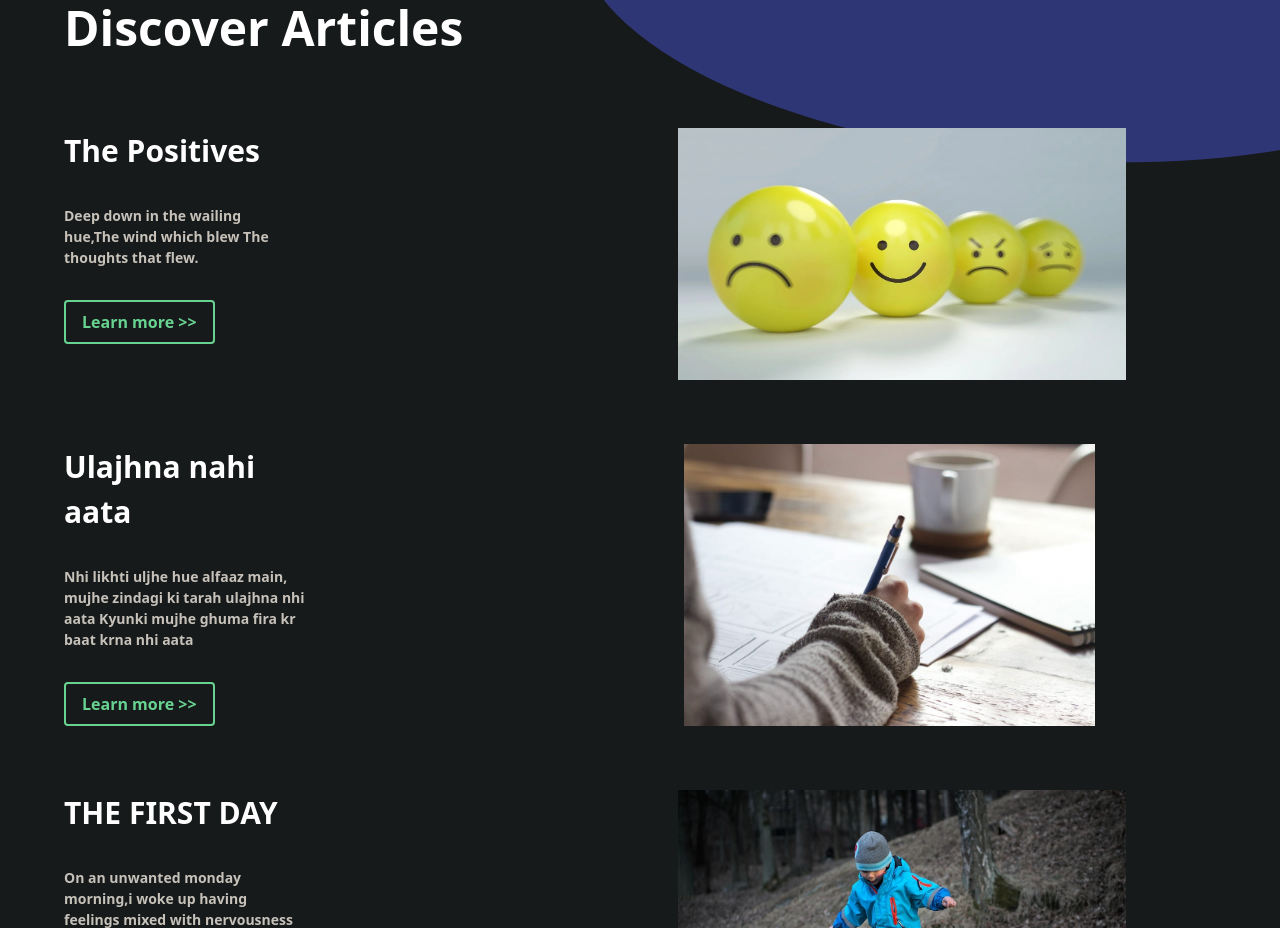
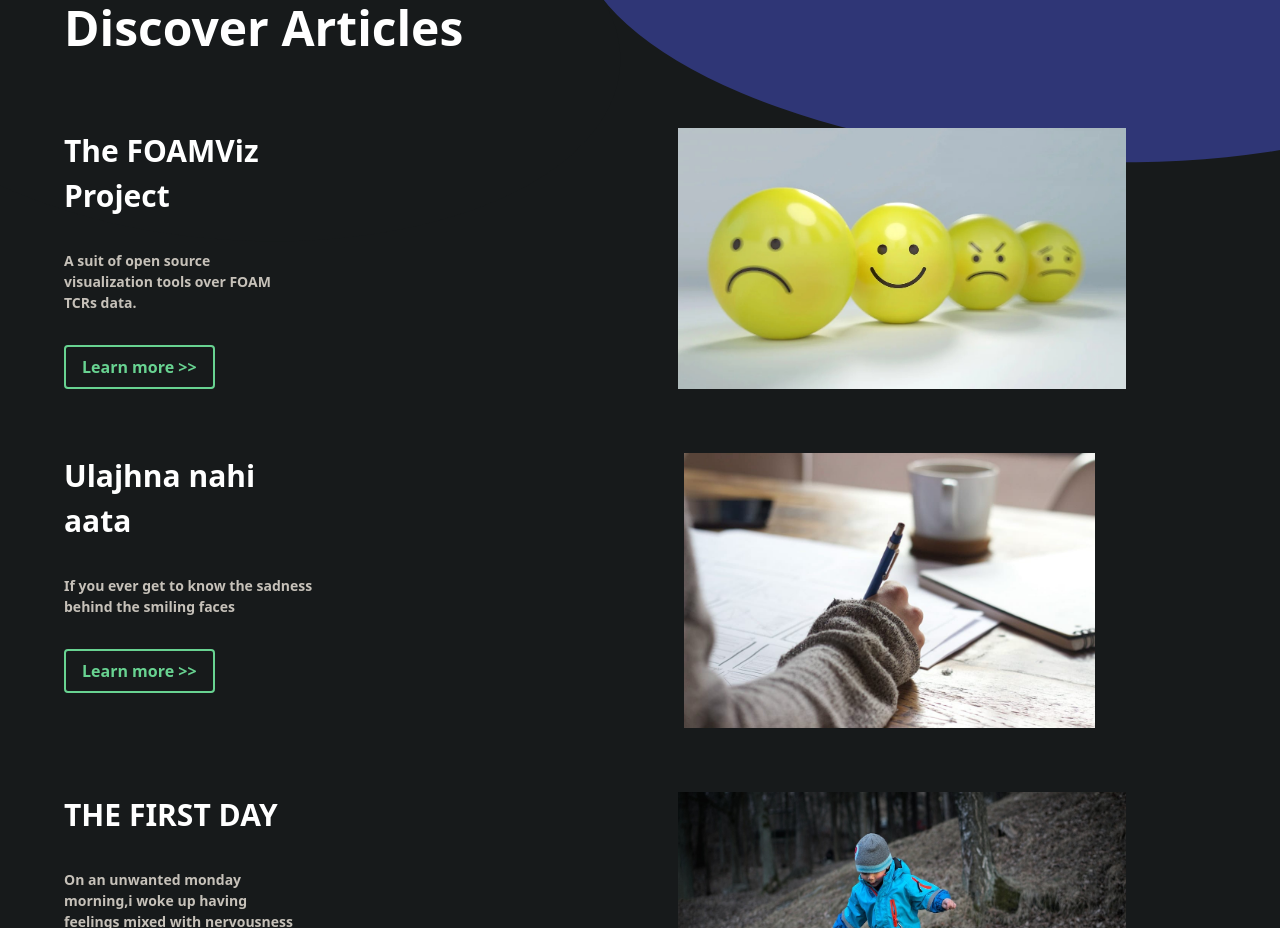
Before and after one commit to dhruv10/project-tap, a Next.js app: page / in a window 1280 px wide. Shown: the part 1600-2528 px from the top of the page. Built offline with nearby package versions, Linux system fonts and the light colour scheme.

Commit message:
feat: fixing homepage articles

```diff
--- a/assets/homePageArticles.js
+++ b/assets/homePageArticles.js
@@ -1,15 +1,15 @@
 export const homePageArticles = [
   {
-    heading: 'The Positives',
-    content:
-      'Deep down in the wailing hue,The wind which blew The thoughts that flew.',
+    heading: 'The FOAMViz Project',
+    content: 'A suit of open source visualization tools over FOAM TCRs data.',
     img: '/images/4.jpeg',
+    url: '/foamviz',
   },
   {
     heading: 'Ulajhna nahi aata',
-    content:
-      'Nhi likhti uljhe hue alfaaz main, mujhe zindagi ki tarah ulajhna nhi aata Kyunki mujhe ghuma fira kr baat krna nhi aata',
+    content: 'If you ever get to know the sadness behind the smiling faces',
     img: '/images/5.jpeg',
+    url: '/pip',
   },
   {
     heading: 'THE FIRST DAY',
--- a/components/homepage-article-card.tsx
+++ b/components/homepage-article-card.tsx
@@ -1,10 +1,13 @@
 import React from 'react';
+import Link from 'next/link';
 
 const HomepageArticle = (props: {
   heading: string;
   content: string;
   img: string;
+  url: string;
 }) => (
+  <Link href={`/article/${props.url}`}>
     <div className='my-16 flex justify-between'>
       <div className='w-2/5'>
         <p className='text-white text-3xl font-bold'>{props.heading}</p>
@@ -20,6 +23,7 @@ const HomepageArticle = (props: {
       </div>
       <div className='w-3/5'></div>
     </div>
+  </Link>
 );
 
 export default HomepageArticle;
--- a/pages/index.tsx
+++ b/pages/index.tsx
@@ -89,6 +89,7 @@ const Home = () => (
               heading={article.heading}
               content={article.content}
               img={article.img}
+              url={article.url}
             />
           );
         })}
```
Lines whose indentation alone changed are shown as unchanged.
